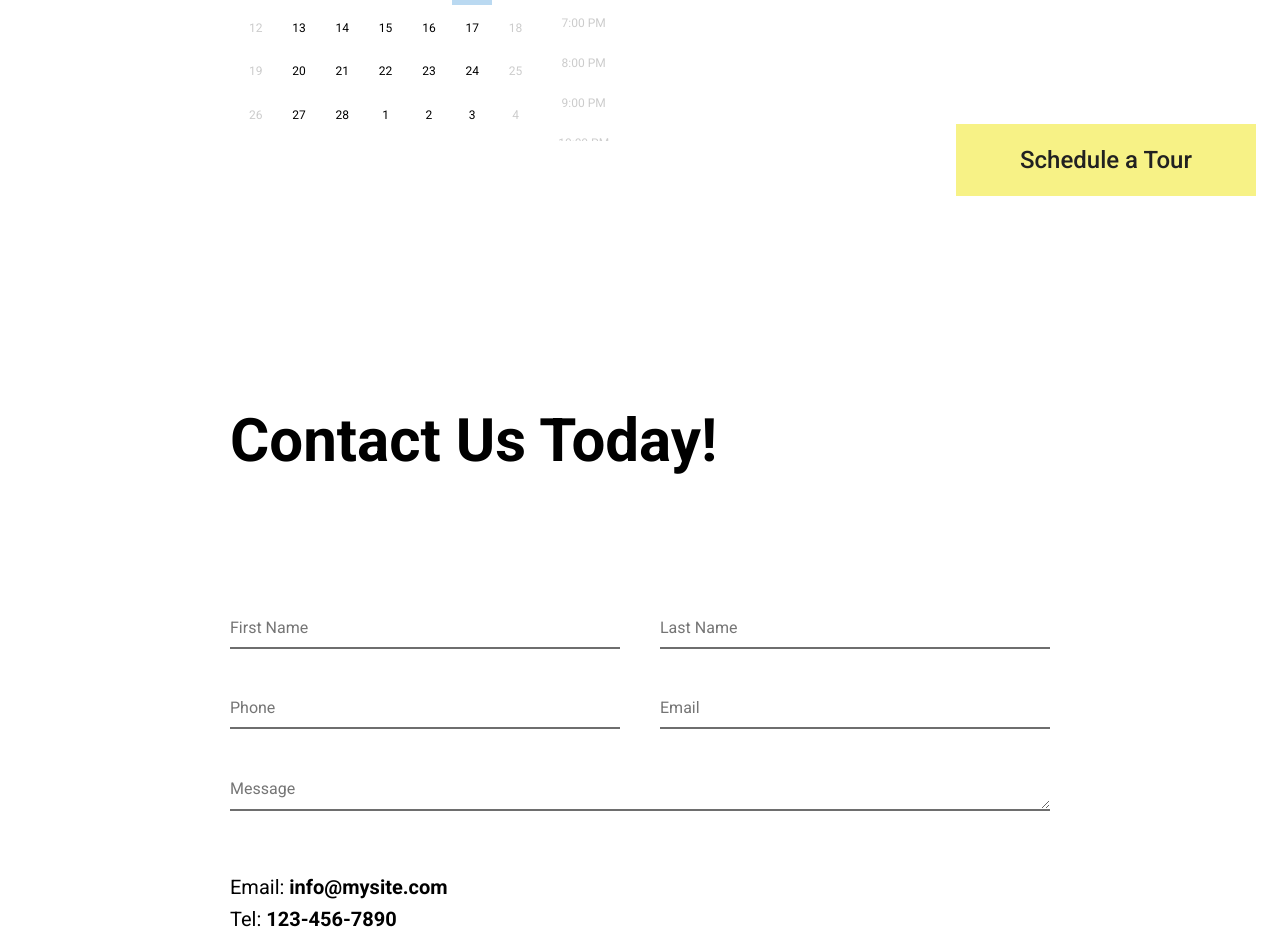
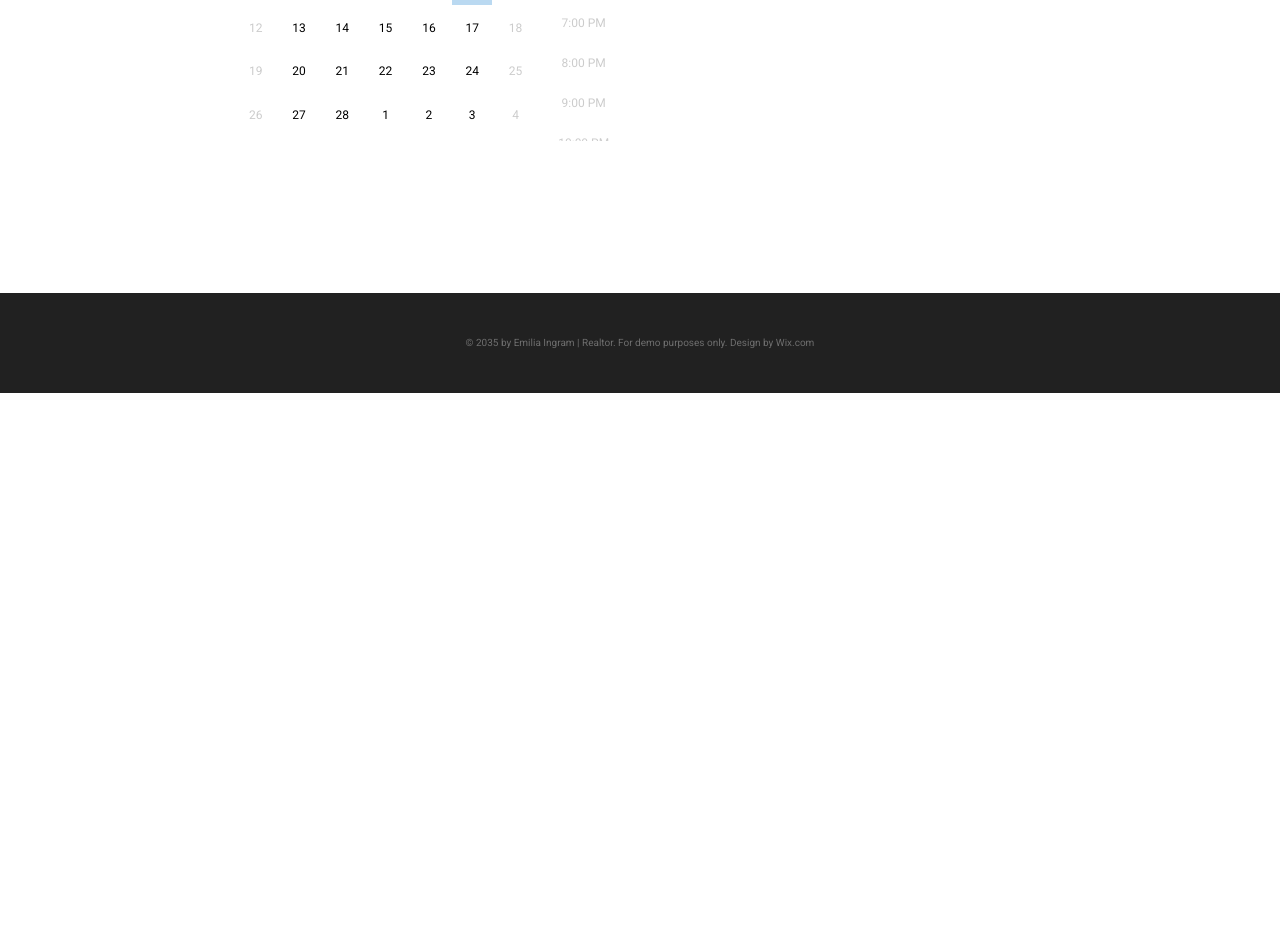
Before and after one commit to Knopkaivy/real-estate-landing, a React (Create React App) app: page /schedule in a window 1280 px wide. Shown: the part 580-1532 px from the top of the page. After the commit the page ends 973 px from the top, so only its background shows below. Built offline with nearby package versions, Linux system fonts and the light colour scheme.

Commit message:
Contact and ScheduleButton display none for schedule route

```diff
--- a/src/components/Contact.jsx
+++ b/src/components/Contact.jsx
@@ -1,10 +1,16 @@
 import React from 'react';
+import { useLocation } from 'react-router-dom';
 import ContactForm from './ContactForm';
 import '../styles/Contact.css';
 
 const Contact = () => {
+  const location = useLocation();
   return (
-    <div id="contact" className="Contact">
+    <div
+      id="contact"
+      className={`Contact ${location.pathname.includes('schedule') &&
+        'Contact--none'}`}
+    >
       <div className="Contact__container container">
         <h2 className="Contact__header header">Contact Us Today!</h2>
         <ContactForm />
--- a/src/components/ContactForm.jsx
+++ b/src/components/ContactForm.jsx
@@ -9,7 +9,7 @@ const ContactForm = ({
   resetCallFormSubmit,
 }) => {
   const navigate = useNavigate();
-  let location = useLocation();
+  const location = useLocation();
   const [firstName, setFirstName] = useState('');
   const [lastName, setLastName] = useState('');
   const [email, setEmail] = useState('');
--- a/src/components/ScheduleButton.jsx
+++ b/src/components/ScheduleButton.jsx
@@ -1,10 +1,16 @@
 import React from 'react';
-import { Link } from 'react-router-dom';
+import { Link, useLocation } from 'react-router-dom';
+
 import '../styles/ScheduleButton.css';
 
 const ScheduleButton = () => {
+  const location = useLocation();
   return (
-    <button className="ScheduleButton button button-yellow">
+    <button
+      className={`ScheduleButton button button-yellow ${location.pathname.includes(
+        'schedule'
+      ) && 'ScheduleButton--none'}`}
+    >
       <Link to="/schedule">Schedule a Tour</Link>
     </button>
   );
--- a/src/styles/Contact.css
+++ b/src/styles/Contact.css
@@ -1,6 +1,9 @@
 .Contact {
   background-color: var(--color-white);
   width: 100%;
+}
+.Contact--none {
+  display: none;
 }
 .Contact__container {
   display: flex;
--- a/src/styles/ScheduleButton.css
+++ b/src/styles/ScheduleButton.css
@@ -21,3 +21,6 @@
 .ScheduleButton:focus {
   outline: none;
 }
+.ScheduleButton--none {
+  display: none;
+}
```
